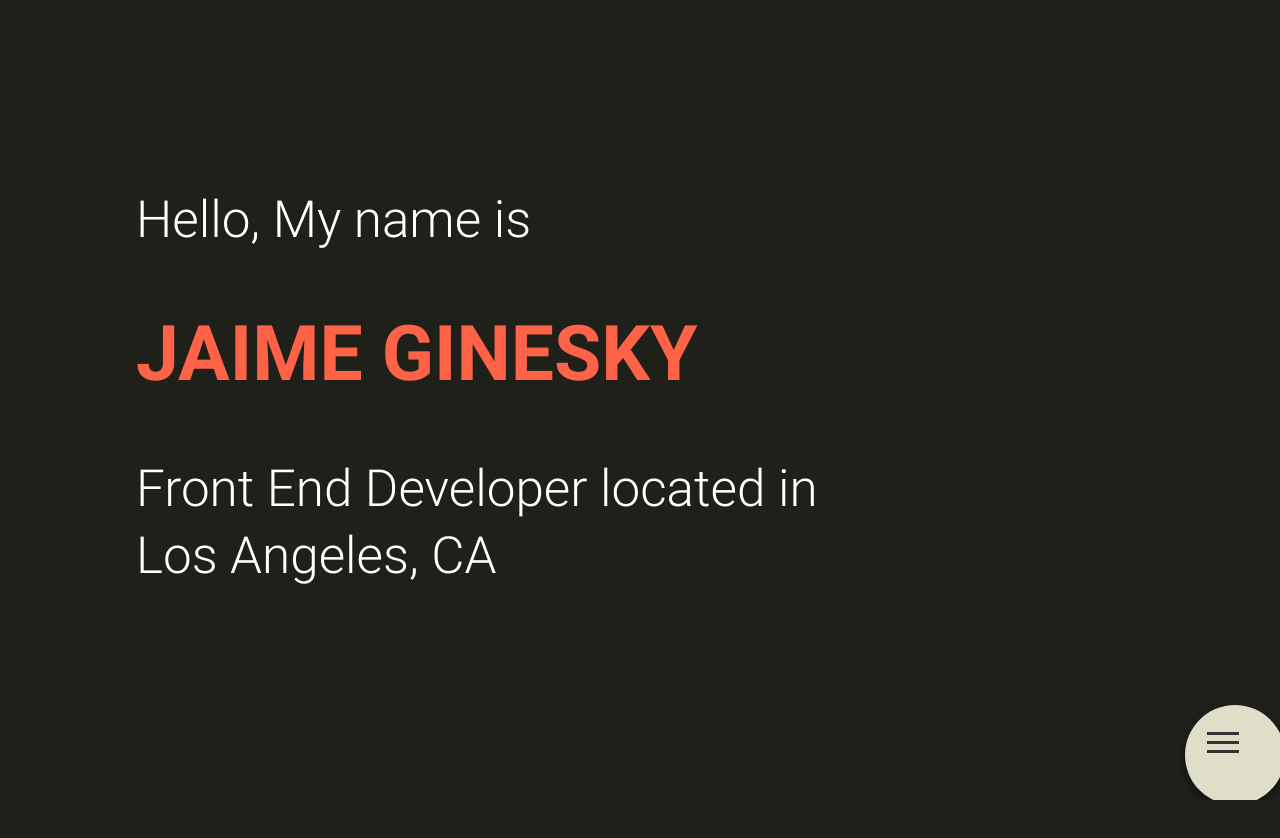
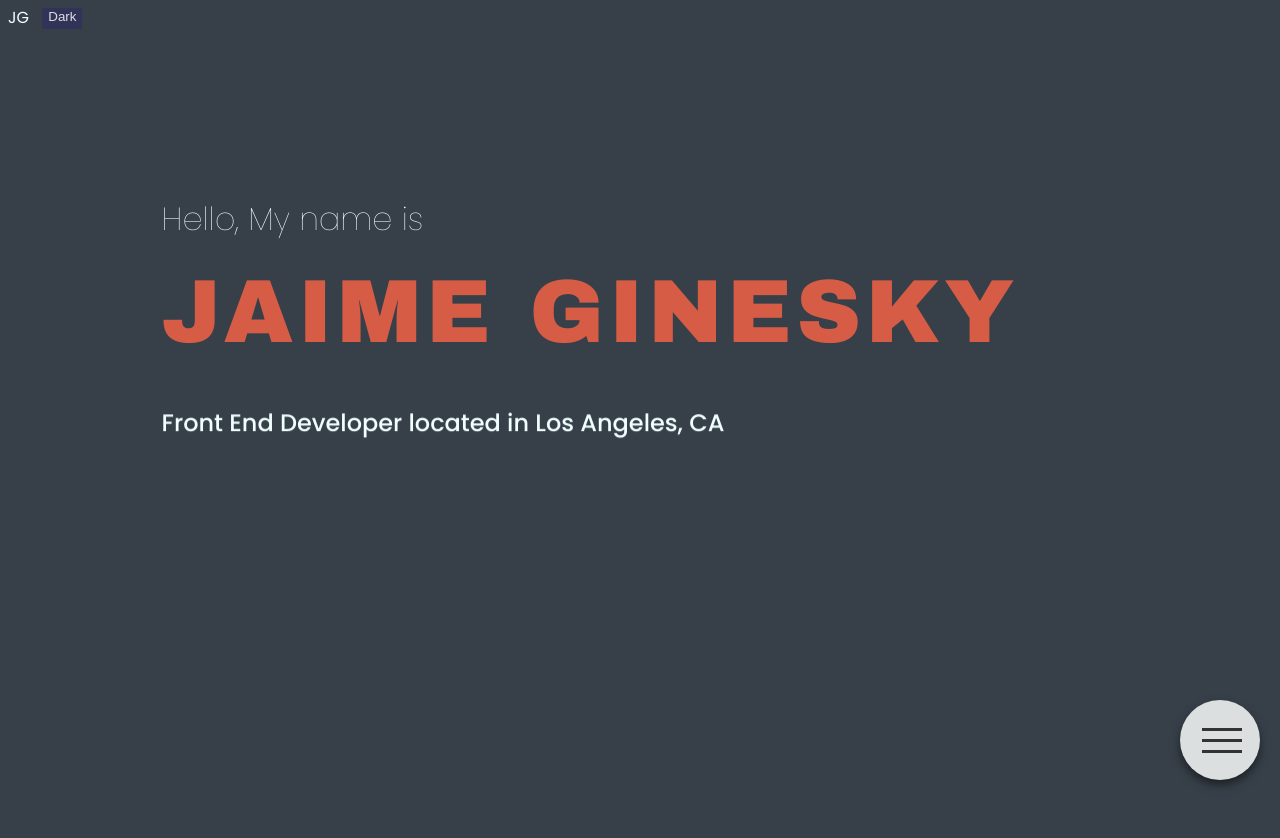
Before and after one commit to Jaime-Ginesky/port-home-page, a website: page index.html in a window 1280 px wide. Drawn offline with Linux system fonts and the light colour scheme; a web font is replaced by a local one.

Commit message:
changed color palette and added features

```diff
--- a/css/styles.css
+++ b/css/styles.css
@@ -1,12 +1,14 @@
+@import url('https://fonts.googleapis.com/css2?family=Archivo+Black&family=Arvo&family=Gruppo&family=Inclusive+Sans&family=Karla:ital,wght@1,500&family=Nixie+One&family=Noto+Sans+SC:wght@700&display=swap');
+@import url('https://fonts.googleapis.com/css2?family=Archivo+Black&family=Arvo&family=Gruppo&family=Inclusive+Sans&family=Karla:ital,wght@1,500&family=Nixie+One&family=Noto+Sans+SC:wght@700&display=swap');
 * {
   box-sizing: border-box;
 }
 
 body {
-  font-family: "Roboto", "Arial", sans-serif;
+  font-family: "Poppins", sans-serif;
   height: 100vh;
   line-height: 1.3;
-  background: rgb(32, 32, 27);
+  background: #374049;
   overflow: hidden;
   text-rendering: geometricPrecision;
   -webkit-font-smoothing: antialiased;
@@ -37,8 +39,8 @@ body {
   flex-wrap: wrap;
   position: absolute;
   z-index: 2;
-  bottom: 20px;
-  right: 20px;
+  bottom: 25px;
+  right: 25px;
   width: 75px;
   height: 75px;
   background: transparent;
@@ -61,9 +63,9 @@ body {
   top: 0;
   left: 0;
   z-index: -3;
-  width: 100px;
-  height: 100px;
-  background: rgb(223, 222, 201);
+  width: 80px;
+  height: 80px;
+  background: #dbdfdf;
   border-radius: 80%;
   box-shadow: 0 5px 10px rgba(0, 0, 0, 0.5);
   cursor: pointer;
@@ -114,9 +116,10 @@ nav li:nth-child(4) {
 }
 nav a {
   text-decoration: none;
-  font-size: 10vw;
+  font-size: 8vw;
   color: tomato;
   font-weight: 400;
+  opacity: 80%;
 }
 
 .material-hamburger {
@@ -124,9 +127,9 @@ nav a {
 }
 .material-hamburger .material-patty {
   will-change: transform, opacity;
-  width: 32px;
+  width: 40px;
   height: 3px;
-  margin: 0 0 6px 0;
+  margin: 6px 0 8px 8px;
   background: #333333;
   opacity: 1;
   transform: translate(0) rotate(0deg);
@@ -145,24 +148,98 @@ nav a {
   transform: translate(-10px, -4px) rotate(45deg) scale(0.5, 1);
 }
 
-main {
+section {
   will-change: transform, opacity;
   width: 80vw;
   height: 100vw;
-  padding: 10vw;
+  padding: 12vw;
   overflow: hidden;
   transition: all 0.35s ease-out;
+  line-height: .3;
 }
-main.active {
+section.active {
   opacity: 0;
   transform: translate(-700px, 0px);
 }
-main p {
+
+section h1 {
+  white-space: nowrap;
+  color: tomato;
+  font-family: "Archivo Black", sans-serif;
+  font-weight: 400;
+  font-size: 7vw;
+  opacity: 80%;
+  text-align: left;
+  letter-spacing: .05em;
+  line-height: none;
+}
+section h3 {
+  color: azure;
+  text-align: left;
+  font-size: 2em;
+  font-weight: 200;
+}
+/* section h2 {
   color: white;
-  font-size: 4vw;
+  font-size: 4em;
   font-weight: 300;
+}  */
+.slide-down {
+  overflow: hidden;
+  padding-bottom: 2em;
+ }
+.slide-down h2 {
+  color:azure;
+  font-size: 1.5em;
+  line-height: none;
+  font-weight: 500;
+  animation:1s slide-down 3s forwards;
+  transform:translateY(-100%);
 }
-main h1 {
-  color: tomato;
-  font-size: 6vw;
+@keyframes slide-down {
+to {
+ transform:translateX(0%);
 }
+}
+.brand-btn {
+  display: flex;
+  align-content: flex-start;
+  margin-right: auto;
+}
+
+  #toggle-btn {
+   display:flex;
+   align-self:auto;
+   margin-left: 1em;
+   font-weight: 100;
+   box-shadow: none;
+   border: 0px;
+   color:#dbdfdf;
+   background: #323358;
+  }
+
+  #toggle-btn:hover {
+    color:#7693B6;
+    /* cursor: pointer; */
+    opacity: 1rem;
+    /* color: steelblue; */
+  }
+
+  #theme {
+    width: 100vw;
+    height: 100vh;
+  }
+  a {
+    text-decoration: none;
+    color: azure;
+  }
+/* light mode */
+
+.dark-mode-theme {
+  background: #212529;
+  opacity:100%;
+  color: var(--background-color);
+}
+.dark-mode-theme a:hover {
+  color: #7693B6;
+}
--- a/index.html
+++ b/index.html
@@ -11,6 +11,7 @@
       href="https://fonts.googleapis.com/css2?family=Cormorant+Garamond&family=Julius+Sans+One&family=Poppins:wght@100;300;400;500;900&display=swap"
       rel="stylesheet"
     />
+    <link href="https://fonts.googleapis.com/css2?family=Archivo+Black&family=Arvo&family=Gruppo&family=Inclusive+Sans&family=Karla:ital,wght@1,500&family=Nixie+One&family=Noto+Sans+SC:wght@700&display=swap" rel="stylesheet">
     <meta
     name="description"
     content="Jaime Ginesky is a front-end developer based in Los Angeles, CA"
@@ -18,6 +19,7 @@
     <title>Jaime Ginesky Front End Devloper</title>
 </head>
 <body>
+  <main id="theme">
     <div class="material-menu-wrapper">
         <div class="material-menu">
           <div class="material-btn">
@@ -39,12 +41,19 @@
           </div>
         </div>
       </div>
-
-      <main>
-        <p>Hello, My name is</p>
-        <h1>JAIME GINESKY</h1>
-        <p> Front End Developer located in Los Angeles, CA</p>
-      </main>
+      <header class="brand-btn">
+        <a class="brand" href="index.html">JG</a>
+        <!-- <div class="nav-links"> -->
+        <button id="toggle-btn" class="dark-mode-toggle">Dark</button>
+      </header>
+      <section>
+        <h3>Hello, My name is</h3>
+        <h1><span>JAIME GINESKY</span></h1>
+        <div class="slide-down">
+        <h2> Front End Developer located in Los Angeles, CA</h2>
+      </div>
+    </section>
+    </main>
       <script src="src/script.js"></script>
 </body>
 </html>
--- a/src/script.js
+++ b/src/script.js
@@ -1,7 +1,9 @@
+
+
 var circle = document.querySelector('.material-btn');
 var link = document.querySelector('.material-content').querySelectorAll('li');
 var ham = document.querySelector('.material-hamburger');
-var main = document.querySelector('main');
+var main = document.querySelector('section');
 var content = document.querySelector('.material-content');
 var win = window;
 
@@ -33,3 +35,37 @@ function closeMenu() {
 circle.addEventListener('click', openMenu, false);
 
 win.addEventListener('click', closeMenu, false);
+
+const toggleBtn = document.getElementById("toggle-btn");
+const theme = document.getElementById("theme");
+let darkMode = localStorage.getItem("dark-mode");
+
+
+
+// Function to create Dark/Light Mode button
+const enableDarkMode = () => {
+    theme.classList.add("dark-mode-theme");
+    toggleBtn.classList.remove("dark-mode-toggle");
+    localStorage.setItem("dark-mode", "enabled");
+    toggleBtn.innerHTML = `Light`;
+}
+const disableDarkMode = () => {
+    theme.classList.remove("dark-mode-theme");
+    toggleBtn.classList.add("dark-mode-toggle");
+    localStorage.setItem("dark-mode", "disabled");
+    toggleBtn.innerHTML = `Dark`;
+}
+
+if (darkMode === "enabled") {
+    enableDarkMode();
+}
+
+toggleBtn.addEventListener("click", (e) => {
+    e.preventDefault();
+    darkMode = localStorage.getItem("dark-mode");
+    if (darkMode === "disabled") {
+        enableDarkMode();
+    } else {
+        disableDarkMode();
+    }
+});
```
Also changed, not shown: src/SASS/styles.css (+10 -0 lines).
